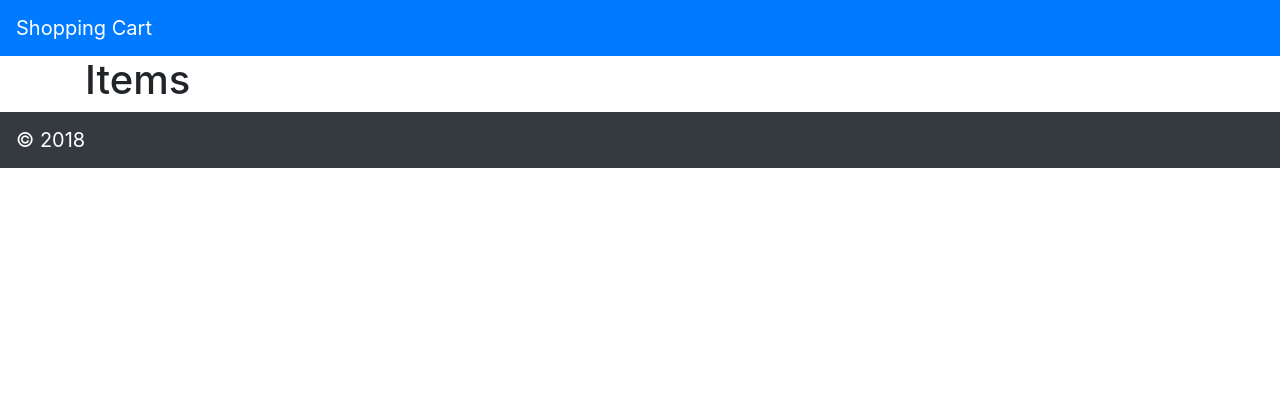
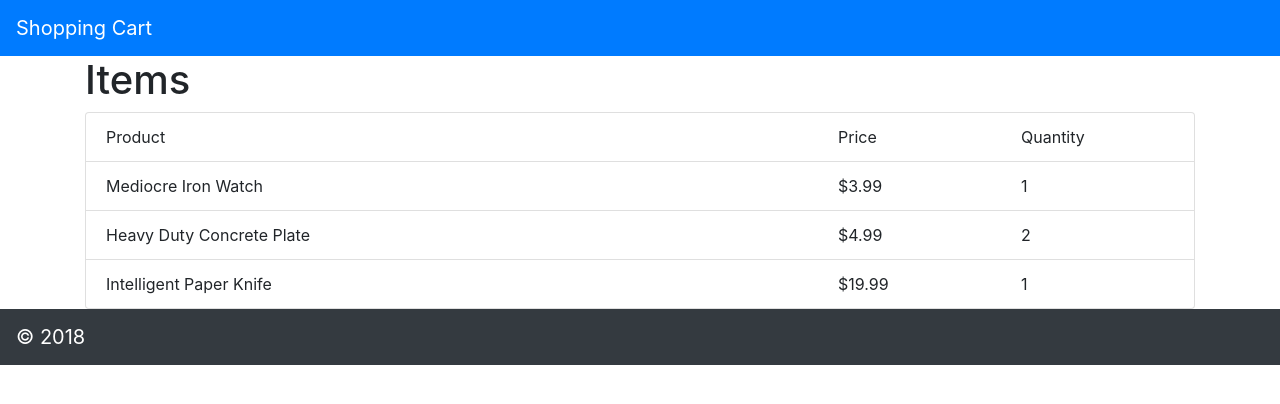
Before and after one commit to easterjd/shopping-cart, a React (Create React App) app: page / in a window 1280 px wide. Shown: the top 404 px of the page. Built offline with nearby package versions, Linux system fonts and the light colour scheme.

Commit message:
Added cart items comp

```diff
--- /dev/null
+++ b/src/components/CartItemComp.js
@@ -0,0 +1,14 @@
+import React from 'react'
+import 'bootstrap/dist/css/bootstrap.min.css';
+
+const CartItemComp = ({key, prodId, name, priceInCents, quant}) => {
+  return (<div className="list-group-item">
+            <div class="row">
+              <div className="col-md-8">{name}</div>
+              <div className="col-md-2">${priceInCents / 100}</div>
+              <div className="col-md-2">{quant}</div>
+            </div>
+          </div>)
+}
+
+export default CartItemComp
--- a/src/components/CartItems.js
+++ b/src/components/CartItems.js
@@ -1,9 +1,26 @@
 import React from 'react'
 import 'bootstrap/dist/css/bootstrap.min.css';
+import CartItemComp from './CartItemComp'
 
 const CartItems = () => {
+  const cartItemsList = [
+    { id: 1, product: { id: 40, name: 'Mediocre Iron Watch', priceInCents: 399 }, quantity: 1 },
+    { id: 2, product: { id: 41, name: 'Heavy Duty Concrete Plate', priceInCents: 499 }, quantity: 2 },
+    { id: 3, product: { id: 42, name: 'Intelligent Paper Knife', priceInCents: 1999 }, quantity: 1 },
+  ]
+  const items = cartItemsList.map(item => <CartItemComp key={item.id} prodId={item.product.id} name={item.product.name} priceInCents={item.product.priceInCents} quant={item.quantity} />)
   return (<div className="container">
             <h1>Items</h1>
+            <div className="list-group">
+              <div class="list-group-item">
+                <div className="row">
+                  <div className="col-md-8">Product</div>
+                  <div className="col-md-2">Price</div>
+                  <div className="col-md-2">Quantity</div>
+                </div>
+              </div>
+              {items}
+            </div>
           </div>)
 }
 
```
